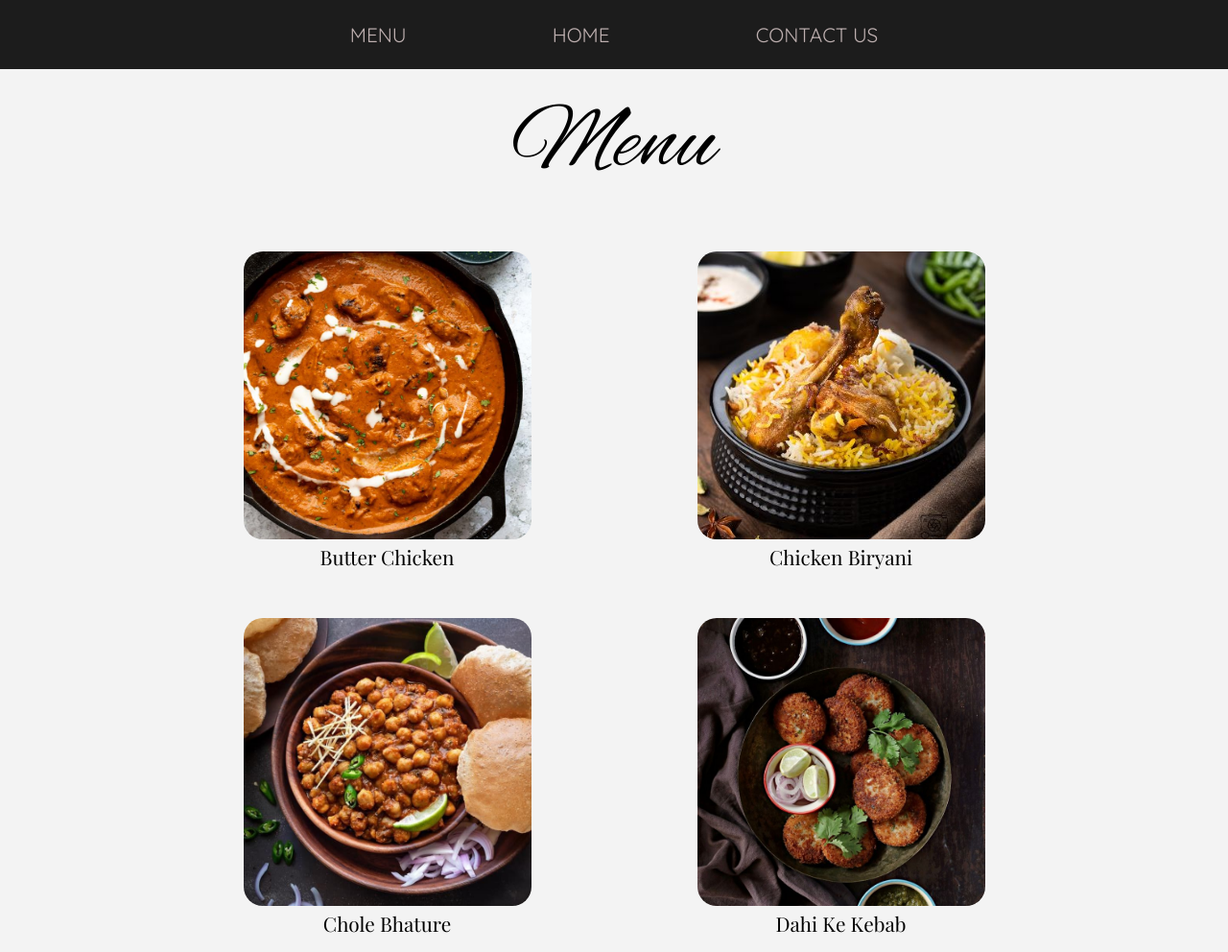
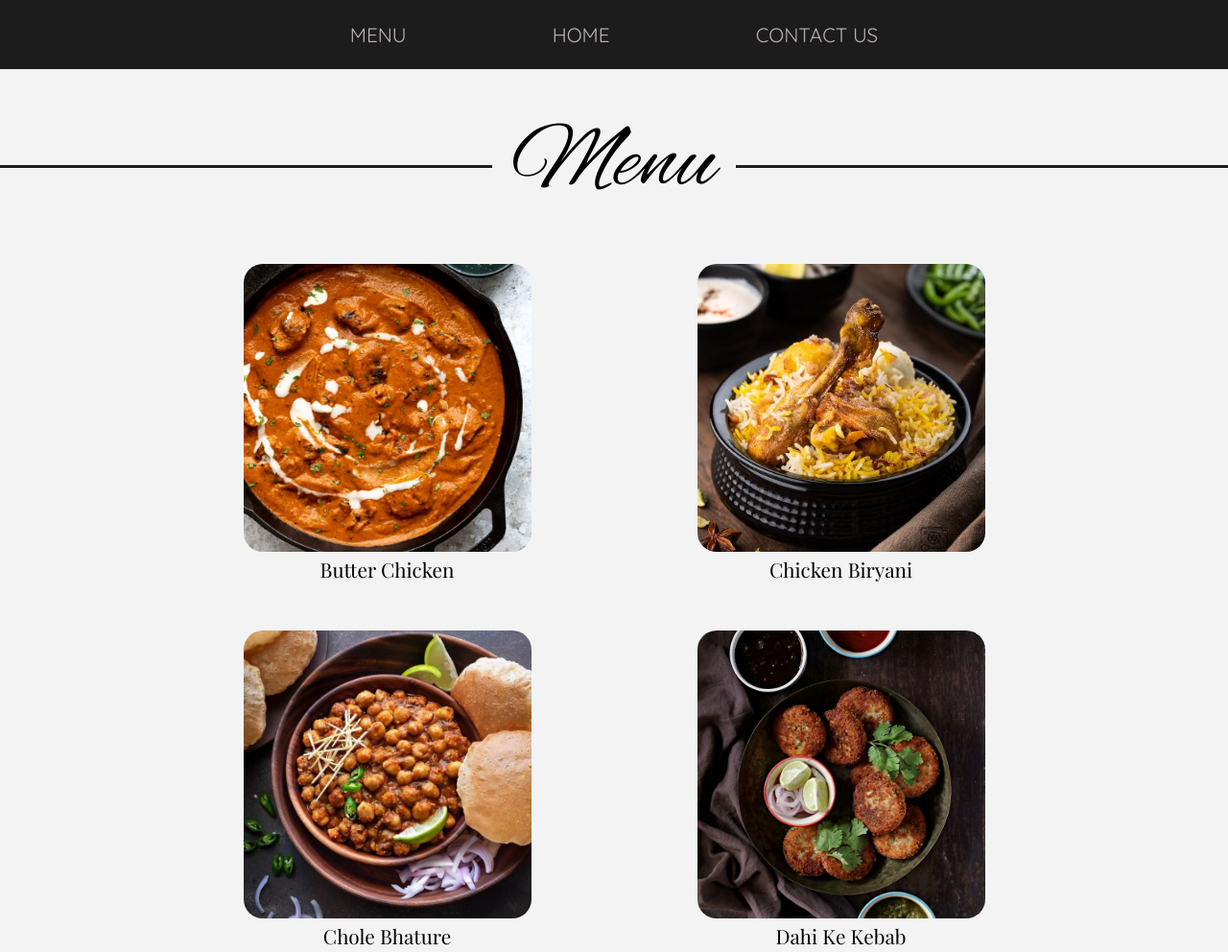
Before and after one commit to ruchik-panwal/restaurantPage, a website built with webpack: page src/template.html in a window 1280 px wide. Shown: the top 992 px of the page at 96% size. Built offline with nearby package versions, Linux system fonts and the light colour scheme; files whose address does not match are found by name; a web font is replaced by a local one.

Commit message:
added line to the menu

```diff
--- a/src/menu.js
+++ b/src/menu.js
@@ -51,15 +51,16 @@ const content = document.querySelector("#content");
 
 const menuhead = () => {
 
-
     const menuTitle = document.createElement("div");
+    const lineDiv = document.createElement("div");
     menuTitle.innerHTML = "Menu";
     menuTitle.className = "title";
+    lineDiv.className = "lineDiv";
 
-    // const line = document.createElement("div");
-    // line.innerHTML = "-------";
 
-    content.appendChild(menuTitle);
+    lineDiv.appendChild(menuTitle);
+    content.appendChild(lineDiv)
+
 };
 
 const foodList = () => {
--- a/src/styles.css
+++ b/src/styles.css
@@ -13,11 +13,24 @@ body {
   align-items: center;
 }
 
+.lineDiv {
+  width: 100%;
+  height: 100px;
+  margin-bottom: 100px;
+  border-bottom: #1C1C1C solid;
+  display: flex;
+  justify-content: center;
+}
+
 .title {
+  box-sizing: border-box;
+  padding: 0 20px 0 20px;
+  position: absolute;
   font-family: "Alex Brush";
   font-size: 6rem;
-  margin: 20px;
-  margin-bottom: 50px;
+  margin-top: 40px;
+  text-align: center;
+  background-color: #F3F3F3;
 }
 
 .menuGrid {
```
